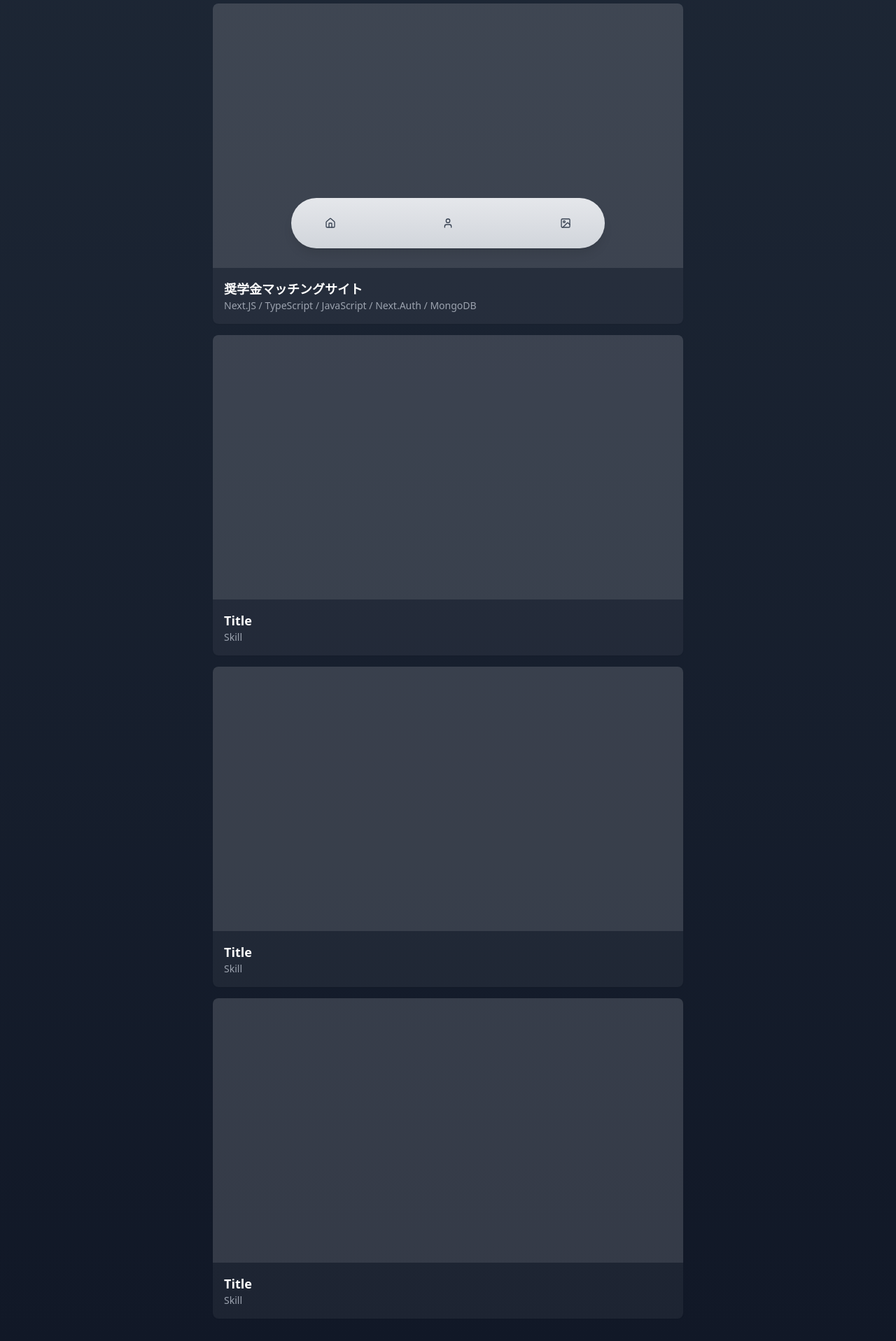
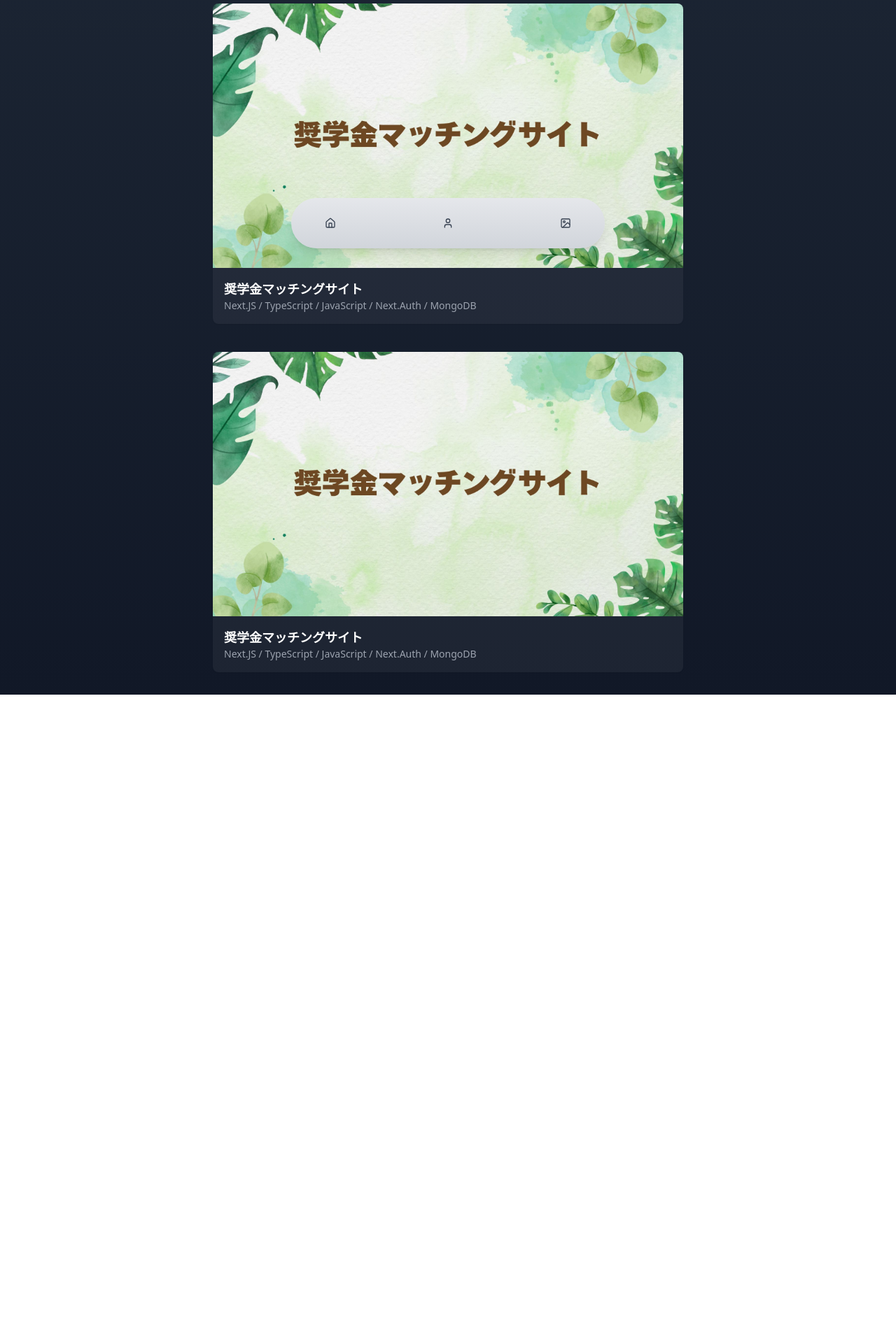
Before and after one commit to Lortas102066/portfolio, a Next.js app: page / in a window 1280 px wide. Shown: the part 437-2354 px from the top of the page at 70% size. After the commit the page ends 1430 px from the top, so only its background shows below. Built offline with nearby package versions, Linux system fonts and the light colour scheme.

Commit message:
Added image for the scholarship project

```diff
--- a/app/page.tsx
+++ b/app/page.tsx
@@ -64,35 +64,40 @@ export default function Home() {
         <div className="space-y-4">
           <h2 className="text-2xl font-bold text-center">Portfolio</h2>
           <Link href="https://scholar.mitsukimorinaga.com" passHref target="_blank">
-            <Card className="bg-white/5 border-0">
-              <div className="aspect-video w-full bg-white/10 rounded-t-lg" />
+            <Card className="bg-white/5 border-0 mb-10">
+              <div className="relative aspect-video w-full overflow-hidden rounded-t-lg">
+                <Image
+                  src="/scholarship.jpg"
+                  alt="奨学金マッチングサイト"
+                  fill
+                  sizes="(max-width: 768px) 100vw, 50vw"
+                  priority
+                  className="w-full cursor-pointer group-hover:brightness-50 duration-200 object-cover"
+                />
+              </div>
               <div className="p-4">
                 <h3 className="text-lg font-semibold text-white">奨学金マッチングサイト</h3>
                 <p className="text-sm text-gray-400">Next.JS / TypeScript / JavaScript / Next.Auth / MongoDB</p>
               </div>
             </Card>
           </Link>
-          <Card className="bg-white/5 border-0">
-            <div className="aspect-video w-full bg-white/10 rounded-t-lg" />
-            <div className="p-4">
-              <h3 className="text-lg font-semibold text-white">Title</h3>
-              <p className="text-sm text-gray-400">Skill</p>
-            </div>
-          </Card>
-          <Card className="bg-white/5 border-0">
-            <div className="aspect-video w-full bg-white/10 rounded-t-lg" />
-            <div className="p-4">
-              <h3 className="text-lg font-semibold text-white">Title</h3>
-              <p className="text-sm text-gray-400">Skill</p>
-            </div>
-          </Card>
-          <Card className="bg-white/5 border-0">
-            <div className="aspect-video w-full bg-white/10 rounded-t-lg" />
-            <div className="p-4">
-              <h3 className="text-lg font-semibold text-white">Title</h3>
-              <p className="text-sm text-gray-400">Skill</p>
-            </div>
-          </Card>
+          <Link href="https://scholar.mitsukimorinaga.com" passHref target="_blank">
+            <Card className="bg-white/5 border-0">
+              <div className="aspect-video w-full relative overflow-hidden rounded-t-lg">
+                <Image
+                  src="/scholarship.jpg"
+                  alt="Scholar"
+                  width={1280}
+                  height={720}
+                  className="object-cover w-full h-full"
+                />
+              </div>
+              <div className="p-4">
+                <h3 className="text-lg font-semibold text-white">奨学金マッチングサイト</h3>
+                <p className="text-sm text-gray-400">Next.JS / TypeScript / JavaScript / Next.Auth / MongoDB</p>
+              </div>
+            </Card>
+          </Link>
         </div>
       </div>
     </div>
```
Also changed, not shown: public/scholarship.jpg (added).
